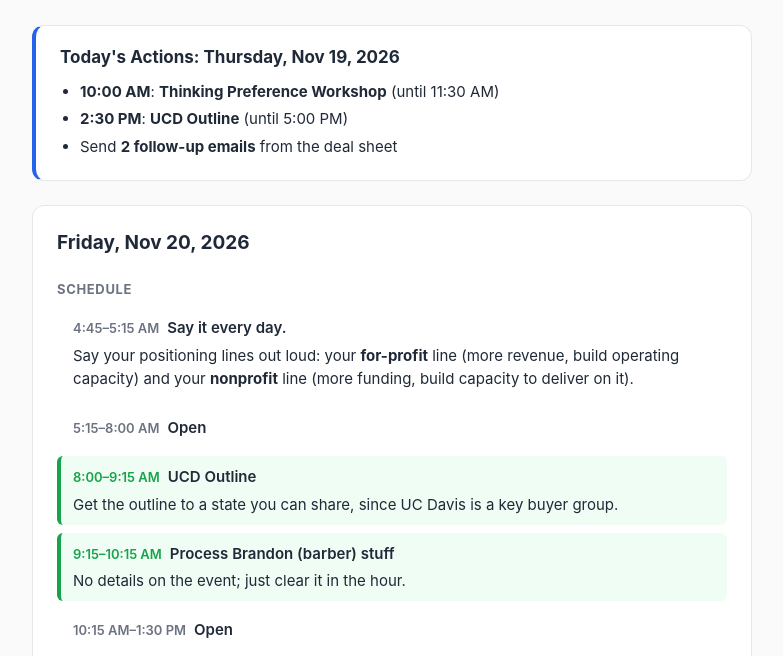
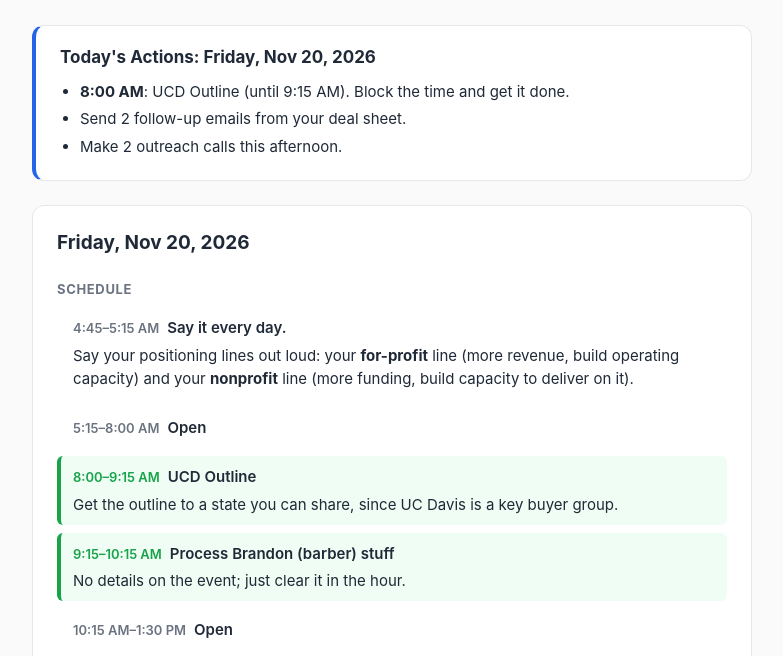
Before and after one commit to trunzo3/daily-brief, a plain HTML site: page index.html in a window 1280 px wide. Shown: the part 137-793 px from the top of the page, without its empty margins (248-1031 px from the left). Drawn offline with Linux system fonts and the light colour scheme.

Commit message:
Today's Actions for Fri Nov 20

```diff
--- a/index.html
+++ b/index.html
@@ -58,15 +58,14 @@
 </header>
 
 <!-- TODAY'S ACTIONS START -->
-<section class="actions" id="todays-actions-2026-11-19">
-  <h2>Today's Actions: Thursday, Nov 19, 2026</h2>
+<section class="actions" id="todays-actions-2026-11-20">
+  <h2>Today's Actions: Friday, Nov 20, 2026</h2>
   <ul>
-    <li><strong>10:00 AM</strong>: <strong>Thinking Preference Workshop</strong> (until 11:30 AM)</li>
-    <li><strong>2:30 PM</strong>: <strong>UCD Outline</strong> (until 5:00 PM)</li>
-    <li>Send <strong>2 follow-up emails</strong> from the deal sheet</li>
+    <li><strong>8:00 AM</strong>: UCD Outline (until 9:15 AM). Block the time and get it done.</li>
+    <li>Send 2 follow-up emails from your deal sheet.</li>
+    <li>Make 2 outreach calls this afternoon.</li>
   </ul>
 </section>
-
 <!-- TODAY'S ACTIONS END -->
 
 <!-- NEW DAYS GO BELOW THIS LINE -->
```
